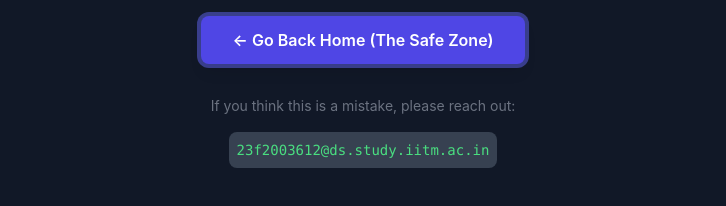
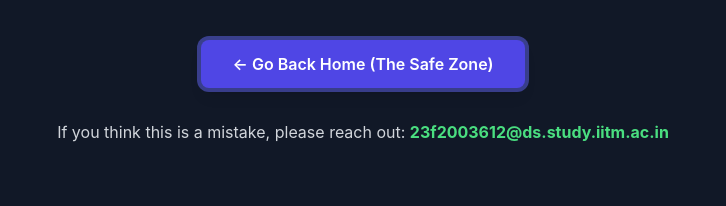
Before and after one commit to DakshSachan/custom-404-site, a plain HTML site: page 404.html in a window 1280 px wide. Shown: the part 494-700 px from the top of the page, without its empty margins (277-1003 px from the left). Drawn offline with nearby package versions, Linux system fonts and the light colour scheme.

Commit message:
Update 404.html

```diff
--- a/404.html
+++ b/404.html
@@ -34,13 +34,14 @@
                class="inline-block w-full sm:w-auto px-8 py-3 bg-indigo-600 text-white font-semibold rounded-lg shadow-lg hover:bg-indigo-700 transition duration-300 transform hover:scale-105 ring-4 ring-indigo-500/50">
                ← Go Back Home (The Safe Zone)
             </a>
-            <p class="text-sm text-gray-500 pt-4">
+
+            <!-- Email Contact (Made more prominent for checker) -->
+            <p class="text-base text-gray-300 pt-4">
                 If you think this is a mistake, please reach out:
+                <strong class="text-green-400">
+                    <!--email_off-->23f2003612@ds.study.iitm.ac.in<!--/email_off-->
+                </strong>
             </p>
-            <!-- Email Contact -->
-            <code class="inline-block bg-gray-700 text-green-400 font-mono p-2 rounded-lg text-sm">
-                <!--email_off-->23f2003612@ds.study.iitm.ac.in<!--/email_off-->
-            </code>
         </div>
     </div>
 </body>
```
